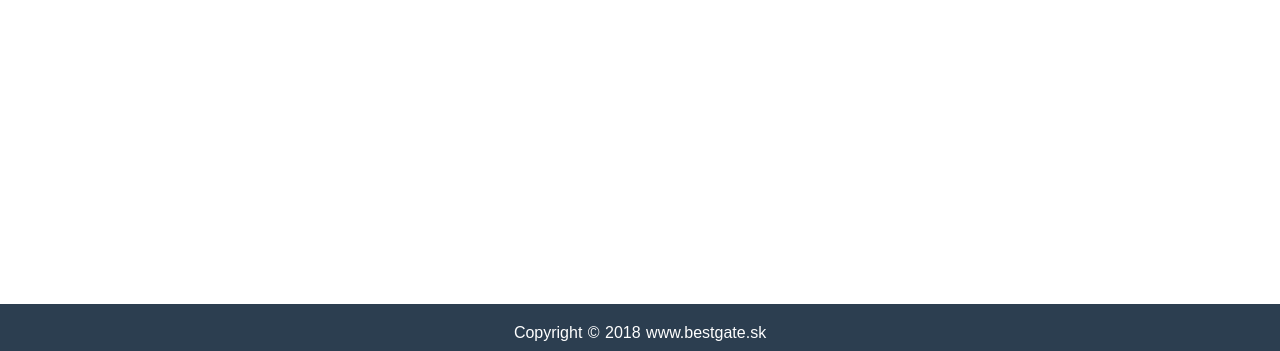
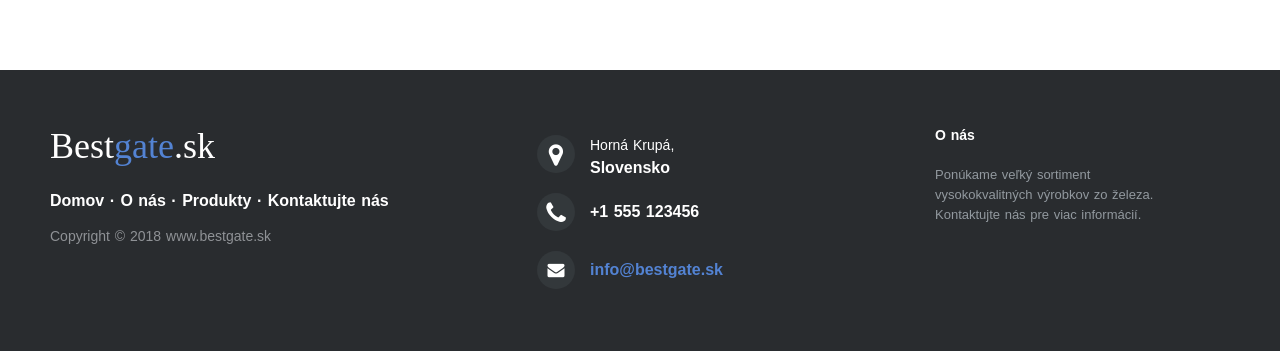
Before and after one commit to cifo71/bestgate, a Nuxt app: page /Domov in a window 1280 px wide. Shown: the part 446-797 px from the top of the page. Built offline with nearby package versions, Linux system fonts and the light colour scheme.

Commit message:
update Footeru
update Footeru

```diff
--- a/components/UiFooter.vue
+++ b/components/UiFooter.vue
@@ -1,27 +1,224 @@
 <template>
-    <footer class="footer">
-      <p>Copyright &copy; 2018 www.bestgate.sk</p>
-    </footer>
+ <div>
+  <head><link rel="stylesheet" href="https://cdnjs.cloudflare.com/ajax/libs/font-awesome/4.7.0/css/font-awesome.min.css"></head>
+    <footer class="footer-distributed">
+
+			<div class="footer-left">
+
+				<h3>Best<span>gate</span>.sk</h3>
+
+				<p class="footer-links">
+				  <router-link :to="{ name: 'Domov' }">Domov</router-link>
+					·
+					<router-link :to="{ name: 'O-nas' }">O nás</router-link>
+					·
+					<router-link :to="{ name: 'Produkty' }">Produkty</router-link>
+					·
+					<router-link :to="{ name: 'Kontaktujte-nas' }">Kontaktujte nás</router-link>
+				</p>
+				<p class="footer-company-name">Copyright &copy; 2018 www.bestgate.sk</p>
+			</div>
+
+			<div class="footer-center">
+				<div>
+					<i class="fa fa-map-marker"></i>
+					<p><span>Horná Krupá,</span> Slovensko</p>
+				</div>
+
+				<div>
+					<i class="fa fa-phone"></i>
+					<p>+1 555 123456</p>
+				</div>
+
+				<div>
+					<i class="fa fa-envelope"></i>
+					<p><a href="mailto:info@bestgate.sk">info@bestgate.sk</a></p>
+				</div>
+			</div>
+
+			<div class="footer-right">
+				<p class="footer-company-about">
+					<span>O nás</span>
+					Ponúkame veľký sortiment vysokokvalitných výrobkov zo železa. Kontaktujte nás pre viac informácií.
+				</p>
+			</div>
+
+		</footer>
+ </div>
 </template>
 
-<style lang="scss">
-@import "~@/assets/scss/reset";
-@import "~@/assets/scss/variables";
-@import "~@/assets/scss/mixins";
+<style>
 
-.footer {
-    position: fixed;
-    left: 0;
-    bottom: 0;
-    width: 100%;
-    height: 50px;
-    background-color: #2C3E50;
-    color: white;
-    text-align: center;
-
-  p {
-  padding: 20px;
-  }
+.footer-distributed{
+	background-color: #292c2f;
+	box-shadow: 0 1px 1px 0 rgba(0, 0, 0, 0.12);
+	box-sizing: border-box;
+	width: 100%;
+	text-align: left;
+	font: bold 16px sans-serif;
+  position: fixed;
+  left: 0;
+  bottom: 0;
+	padding: 55px 50px;
+	margin-top: 80px;
 }
 
+.footer-distributed .footer-left,
+.footer-distributed .footer-center,
+.footer-distributed .footer-right{
+	display: inline-block;
+	vertical-align: top;
+}
+
+/* Footer left */
+
+.footer-distributed .footer-left{
+	width: 40%;
+}
+
+/* The company logo */
+
+.footer-distributed h3{
+	color:  #ffffff;
+	font: normal 36px 'Cookie', cursive;
+	margin: 0;
+}
+
+.footer-distributed h3 span{
+	color:  #5383d3;
+}
+
+/* Footer links */
+
+.footer-distributed .footer-links{
+	color:  #ffffff;
+	margin: 20px 0 12px;
+	padding: 0;
+}
+
+.footer-distributed .footer-links a{
+	display:inline-block;
+	line-height: 1.8;
+	text-decoration: none;
+	color:  inherit;
+}
+
+.footer-distributed .footer-company-name{
+	color:  #8f9296;
+	font-size: 14px;
+	font-weight: normal;
+	margin: 0;
+}
+
+/* Footer Center */
+
+.footer-distributed .footer-center{
+	width: 35%;
+}
+
+.footer-distributed .footer-center i{
+	background-color:  #33383b;
+	color: #ffffff;
+	font-size: 25px;
+	width: 38px;
+	height: 38px;
+	border-radius: 50%;
+	text-align: center;
+	line-height: 42px;
+	margin: 10px 15px;
+	vertical-align: middle;
+}
+
+.footer-distributed .footer-center i.fa-envelope{
+	font-size: 17px;
+	line-height: 38px;
+}
+
+.footer-distributed .footer-center p{
+	display: inline-block;
+	color: #ffffff;
+	vertical-align: middle;
+	margin:0;
+}
+
+.footer-distributed .footer-center p span{
+	display:block;
+	font-weight: normal;
+	font-size:14px;
+	line-height:2;
+}
+
+.footer-distributed .footer-center p a{
+	color:  #5383d3;
+	text-decoration: none;;
+}
+
+
+/* Footer Right */
+
+.footer-distributed .footer-right{
+	width: 20%;
+}
+
+.footer-distributed .footer-company-about{
+	line-height: 20px;
+	color:  #92999f;
+	font-size: 13px;
+	font-weight: normal;
+	margin: 0;
+}
+
+.footer-distributed .footer-company-about span{
+	display: block;
+	color:  #ffffff;
+	font-size: 14px;
+	font-weight: bold;
+	margin-bottom: 20px;
+}
+
+.footer-distributed .footer-icons{
+	margin-top: 25px;
+}
+
+.footer-distributed .footer-icons a{
+	display: inline-block;
+	width: 35px;
+	height: 35px;
+	cursor: pointer;
+	background-color:  #33383b;
+	border-radius: 2px;
+
+	font-size: 20px;
+	color: #ffffff;
+	text-align: center;
+	line-height: 35px;
+
+	margin-right: 3px;
+	margin-bottom: 5px;
+}
+
+/* If you don't want the footer to be responsive, remove these media queries */
+
+@media (max-width: 880px) {
+
+	.footer-distributed{
+		font: bold 14px sans-serif;
+	}
+
+	.footer-distributed .footer-left,
+	.footer-distributed .footer-center,
+	.footer-distributed .footer-right{
+		display: block;
+		width: 100%;
+		margin-bottom: 40px;
+		text-align: center;
+	}
+
+	.footer-distributed .footer-center i{
+		margin-left: 0;
+	}
+
+}
+
+
 </style>
```
